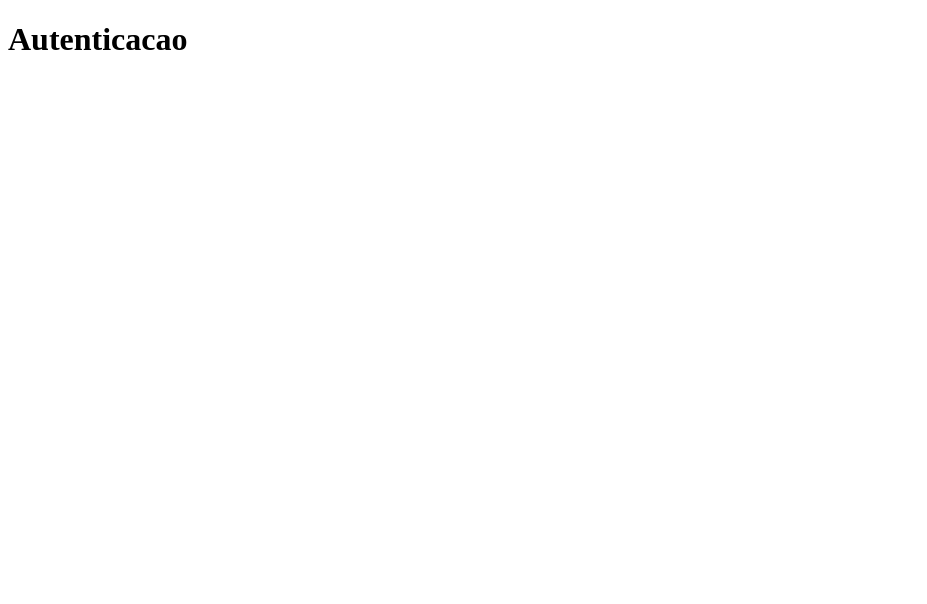
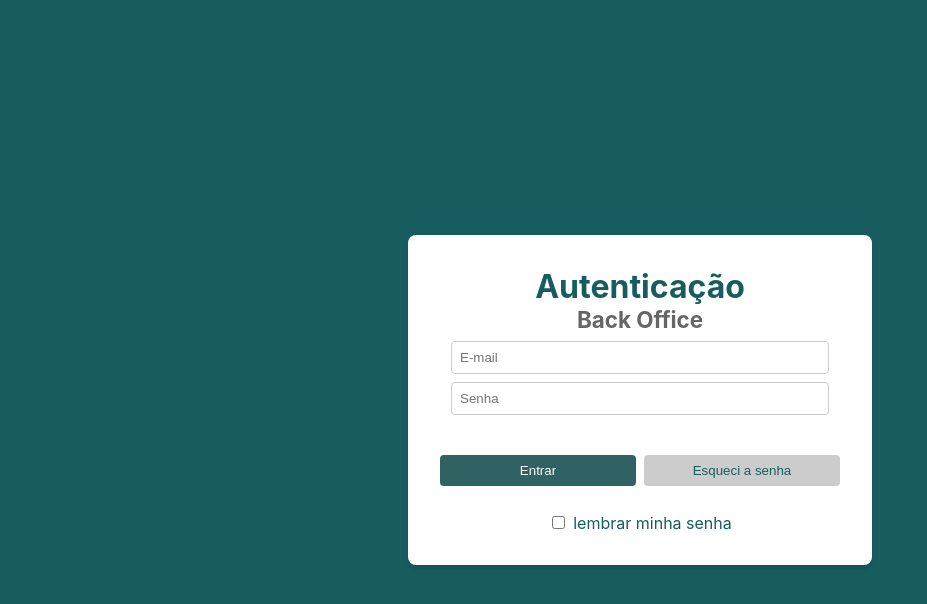
Before and after one commit to Vanderlannn/BackOfficeGSDV, a React (Create React App) app: page / in a window 1280 px wide. Shown: the top 604 px of the page, without its empty margins (0-927 px from the left). Built offline with nearby package versions, Linux system fonts and the light colour scheme.

Commit message:
task #2 - criacao autenticacao login 1

```diff
--- a/src/Pages/Autenticacao/index.tsx
+++ b/src/Pages/Autenticacao/index.tsx
@@ -1,9 +1,41 @@
+import "./styles.scss"
 
 function Autenticacao () {
+
+    const handleSubmit = (event: React.FormEvent<HTMLFormElement>) => {
+        event.preventDefault();
+        // Aqui você pode adicionar a lógica para lidar com o envio do formulário, como autenticação do usuário
+
+
+        console.log("Formulário enviado!");
+    }
+
     return (
-    <>
-        <h1>Autenticacao</h1>
-    </>
+            <div className="container">
+                    <form onSubmit={handleSubmit} className="login-container">
+
+                        <h1 className="login-title">Autenticação </h1>
+                        <h2 className="login-subtitle">Back Office</h2>
+
+                        <div className="input-container">
+                            <input type="e-mail" placeholder="E-mail" required />
+                            <input type="password" placeholder="Senha" required />
+                        </div>
+
+                        <div className="button-container">
+                            <button type="submit">Entrar</button>
+                            <button type="button">Esqueci a senha</button>
+                        </div>
+
+                        <div className="checkbox-container">
+                            <input type="checkbox" id="lembre-me" />
+
+                            <span >lembrar minha senha</span>
+                        </div>
+                    </form>
+            </div>
+
+
     );
 }
 
--- a/src/Pages/Autenticacao/styles.scss
+++ b/src/Pages/Autenticacao/styles.scss
@@ -0,0 +1,90 @@
+.container{
+    display: flex;
+    flex-direction: column;
+    align-items: center;
+    justify-content: center;
+    height: 100vh;
+    background-color: #175d5f;
+
+    .login-container{
+        background-color: #fff;
+        padding: 2rem;
+        border-radius: 8px;
+        box-shadow: 0 4px 6px rgba(0, 0, 0, 0.1);
+        width: 400px;
+        display: flex;
+        flex-direction: column;
+        justify-content: center;
+        align-items: center;
+
+        .login-title{
+            margin:0;
+            color: #175d5f;
+        }
+        .login-subtitle{
+            margin:0;
+            margin-bottom: 0.5rem;
+            color: #656666;
+            font-size: 1.4rem;
+        }
+        .input-container{
+            display: flex;
+            flex-direction: column;
+            width: 100%;
+            margin-bottom: 1rem;
+            align-items: center;
+
+            input {
+                padding: 0.5rem;
+                margin-bottom: 0.5rem;
+                border: 1px solid #ccc;
+                border-radius: 4px;
+                width:90%;
+            }
+        }
+
+        .button-container{
+            display: flex;
+            width: 100%;
+            margin-top: 1rem;
+            gap: 0.5rem;
+
+
+            button {
+                padding: 0.5rem 1rem;
+                border: none;
+                border-radius: 4px;
+                cursor: pointer;
+                transition: background-color 0.3s ease;
+
+                &:first-child {
+                    background-color: #306163;
+                    color: #fff;
+                    width: 50%;
+
+                    &:hover {
+                        background-color: #175d5f;
+                    }
+                }
+
+                &:last-child {
+                    background-color: #ccc;
+                    color: #175d5f;
+                    width: 50%;
+                    &:hover {
+                        background-color: #b3b3b3;
+                    }
+                }
+            }
+        }
+        .checkbox-container{
+            margin-top: 1.7rem;
+            color: #175d5f;
+
+            input[type="checkbox"] {
+                margin-right: 0.5rem;
+            }
+        }
+
+    }
+}
--- /dev/null
+++ b/src/Pages/AutenticacaoAula/index.tsx
@@ -0,0 +1,7 @@
+export function AutenticacaoAula () {
+
+        return (
+
+            <div> faça um form</div>
+        )
+}
--- a/src/Routes/index.tsx
+++ b/src/Routes/index.tsx
@@ -1,11 +1,13 @@
 import { BrowserRouter, Route, Routes } from "react-router-dom";
 import Autenticacao from "../Pages/Autenticacao";
+import { AutenticacaoAula } from "../Pages/AutenticacaoAula";
 
 const RoutersApp = () => {
     return (
         <BrowserRouter>
             <Routes>
                 <Route path="/" element={<Autenticacao />} />
+                <Route path="/aula" element={<AutenticacaoAula />} />
             </Routes>
         </BrowserRouter>
     );
--- a/src/index.tsx
+++ b/src/index.tsx
@@ -1,6 +1,7 @@
 import React from 'react';
 import ReactDOM from 'react-dom/client';
 import App from './App';
+import './index.css';
 
 const root = ReactDOM.createRoot(
   document.getElementById('root') as HTMLElement
```
Also changed, not shown: src/Componentes/Navbar/index.tsx (renamed from src/Componentes/Navibar/index.tsx), src/Componentes/Navbar/styles.scss (added), src/Pages/AutenticacaoAula/styles.scss (added).
